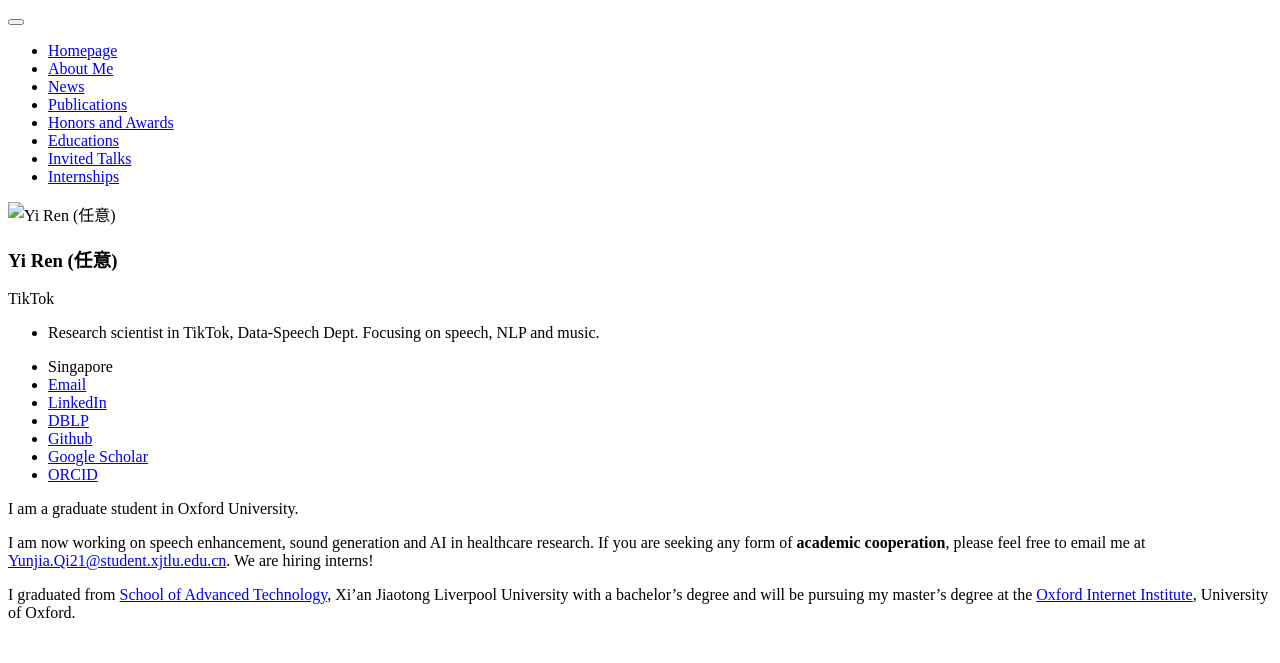
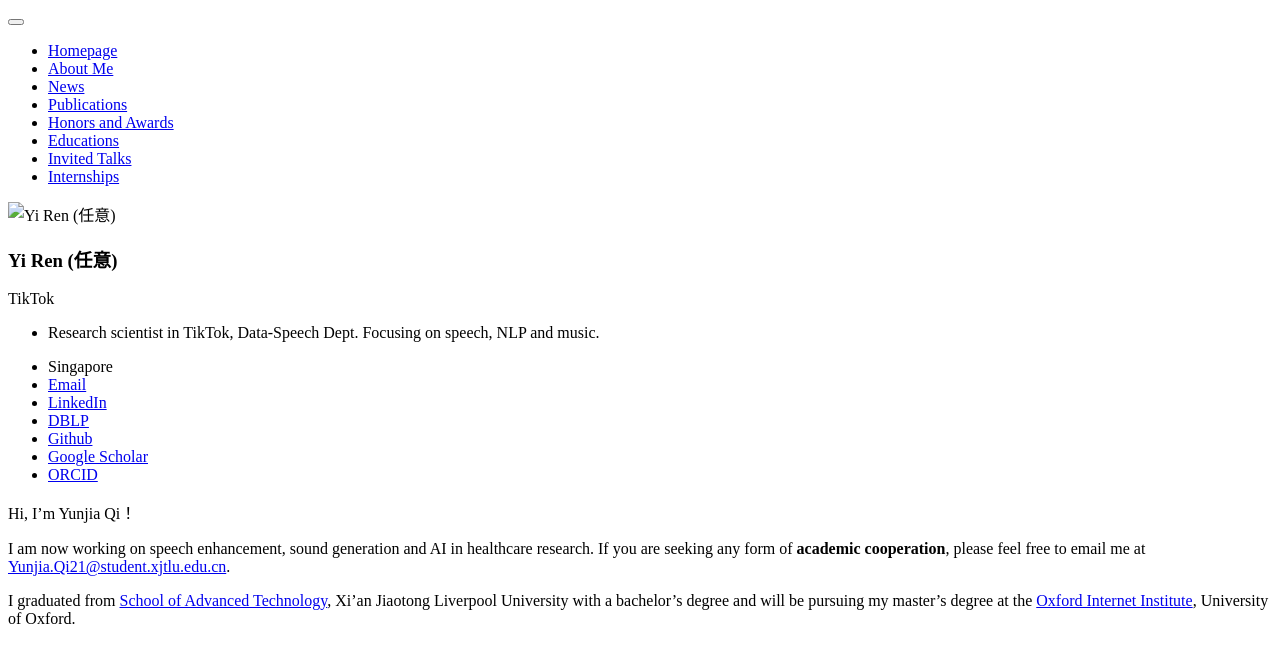
Before and after one commit to RayeRen/rayeren.github.io, a Jekyll site: the page built from _pages/includes/intro.md, in a window 1280 px wide. Shown: the top 663 px of the page. Built offline with Jekyll 4.4.1, drawn with Linux system fonts in a browser that asks for light colours; our own code applies the rules of GitHub Pages for plain Markdown files.

Commit message:
Update intro.md

```diff
--- a/_pages/includes/intro.md
+++ b/_pages/includes/intro.md
@@ -1,6 +1,6 @@
-I am a graduate student in Oxford University.
+Hi, I'm Yunjia Qi！
 
-I am now working on speech enhancement, sound generation and AI in healthcare research. If you are seeking any form of **academic cooperation**, please feel free to email me at [Yunjia.Qi21@student.xjtlu.edu.cn](mailto:Yunjia.Qi21@student.xjtlu.edu.cn). We are hiring interns!
+I am now working on speech enhancement, sound generation and AI in healthcare research. If you are seeking any form of **academic cooperation**, please feel free to email me at [Yunjia.Qi21@student.xjtlu.edu.cn](mailto:Yunjia.Qi21@student.xjtlu.edu.cn).
 
 I graduated from [School of Advanced Technology](https://www.xjtlu.edu.cn/en/study/departments/school-of-advanced-technology/), Xi'an Jiaotong Liverpool University with a bachelor's degree and will be pursuing my master's degree at the [Oxford Internet Institute](https://www.oii.ox.ac.uk/), University of Oxford.
 
```
